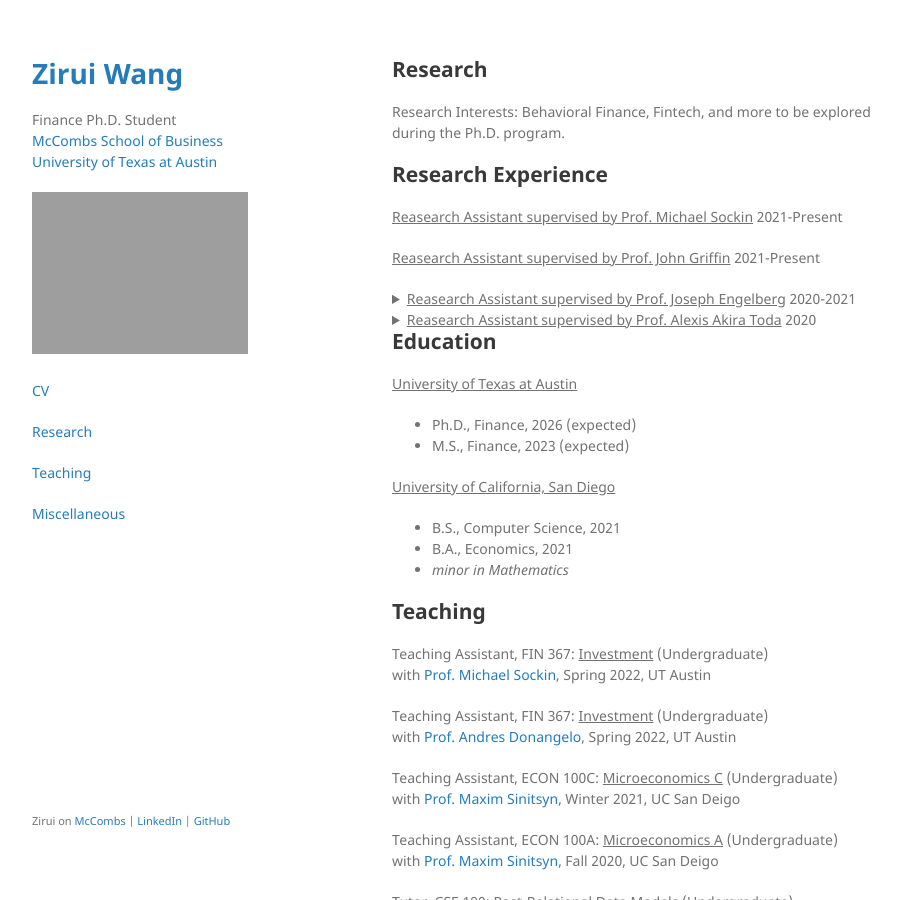
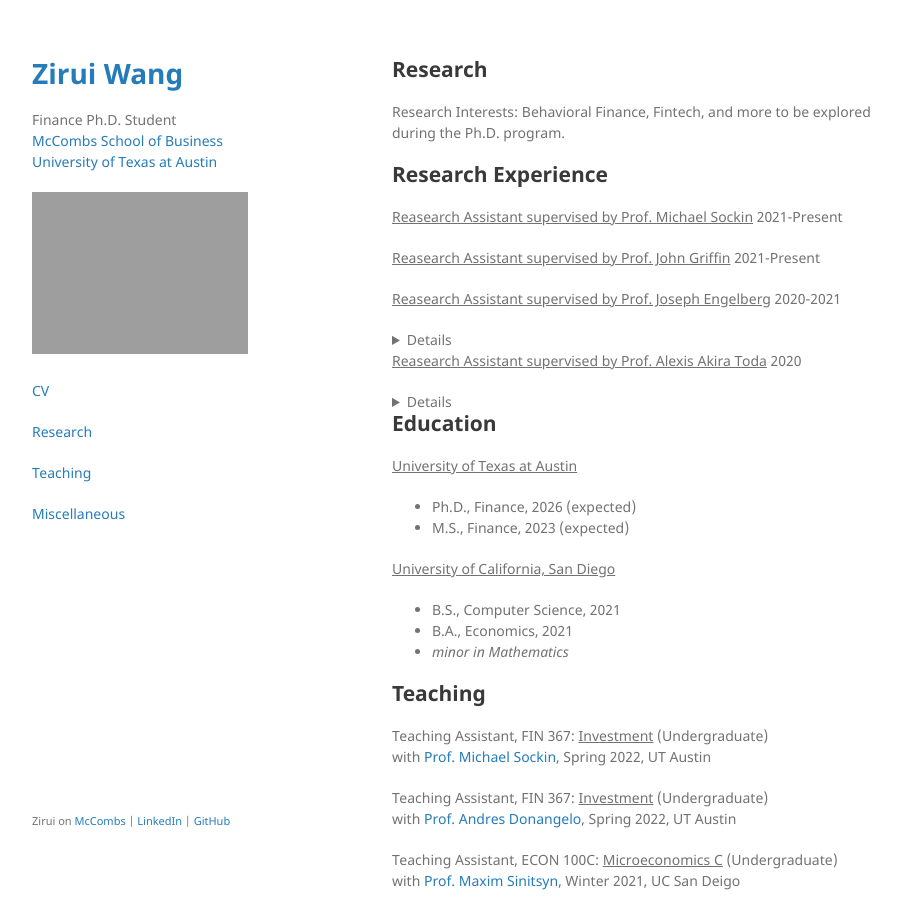
Before and after one commit to HarrisonZiruiWang/HarrisonZiruiWang.github.io, a Jekyll site: the page built from index.md, in a window 1280 px wide and 900 px high. Shown: the whole window, without its empty margins (178-1079 px from the left). Built offline with Jekyll 4.4.1, drawn with Linux system fonts in a browser that asks for light colours; our own code applies the rules of GitHub Pages for plain Markdown files.

Commit message:
Update index.md

```diff
--- a/index.md
+++ b/index.md
@@ -10,17 +10,20 @@
 
   <ins>Reasearch Assistant supervised by Prof. John Griffin</ins> 2021-Present
 
-<details>
-  <summary><ins>Reasearch Assistant supervised by Prof. Joseph Engelberg</ins> 2020-2021 </summary>
-  During my junior and senior years at UCSD, I have been <a href="https://rady.ucsd.edu/faculty/directory/engelberg/pub/portfolios/index.htm" target="_blank">Professor Joseph Engelberg</a>’s Reasearch Assistant for his <a href="https://rady.ucsd.edu/faculty/directory/engelberg/pub/portfolios/PDDE.pdf" target="_blank">_Portfolio-Driven Disposition Effect (PDDE)_ paper</a> which is currently under revision at the _Journal of Finance_. The PDDE is the observation that investors have a strong disposition effect when their portfolio is at a loss and have almost no disposition effect when it is at a gain. To shed light on this effect, I used Node.js and PostgreSQL to develop an <a href="https://gamestocktrading.herokuapp.com/" target="_blank">online experiment</a> that simulates the changes in the net worth of a stock portfolio and enables participants to make trading decisions among four stocks. The experiment has been run on thousands of participants on Amazon Mechanical Turk and <a href="https://stocktradinggame-chinese.herokuapp.com/" target="_blank">a similar platform for Chinese users</a>. (<a href="https://github.com/HarrisonZiruiWang/stocktradinggame" target="_blank">GitHub page</a>)
+  <ins>Reasearch Assistant supervised by Prof. Joseph Engelberg</ins> 2020-2021
 
-  In my senior year, I also helped Prof Engelberg collect data from the Web of Science & Google Scholar for his <a href="https://papers.ssrn.com/sol3/papers.cfm?abstract_id=3565487" target="_blank">_On the Causal Effect of Fame on Citations_ paper</a> which is currently under revision at the _Journal of Financial Economics_. Using dynamic web scraping in Python, I downloaded the data of more than 280,000 papers from 65 journals. I built a dataset which has all details about each paper, including DOI and Google Scholar ID, and a dataset which specifies the cite count for each paper in each year. (<a href="https://drive.google.com/drive/folders/1Osw5JYMwvkv1bYBbtImAW9E6M0ebmUJy?usp=sharing" target="_blank">Data</a>)
-</details>
+  <details>
+    <summary>Details</summary>
+    <p>During my junior and senior years at UCSD, I have been <a href="https://rady.ucsd.edu/faculty/directory/engelberg/pub/portfolios/index.htm" target="_blank">Professor Joseph Engelberg</a>’s Reasearch Assistant for his <a href="https://rady.ucsd.edu/faculty/directory/engelberg/pub/portfolios/PDDE.pdf" target="_blank">_Portfolio-Driven Disposition Effect (PDDE)_ paper</a> which is currently under revision at the _Journal of Finance_. The PDDE is the observation that investors have a strong disposition effect when their portfolio is at a loss and have almost no disposition effect when it is at a gain. To shed light on this effect, I used Node.js and PostgreSQL to develop an <a href="https://gamestocktrading.herokuapp.com/" target="_blank">online experiment</a> that simulates the changes in the net worth of a stock portfolio and enables participants to make trading decisions among four stocks. The experiment has been run on thousands of participants on Amazon Mechanical Turk and <a href="https://stocktradinggame-chinese.herokuapp.com/" target="_blank">a similar platform for Chinese users</a>. (<a href="https://github.com/HarrisonZiruiWang/stocktradinggame" target="_blank">GitHub page</a>)</p>
+    <p>In my senior year, I also helped Prof Engelberg collect data from the Web of Science & Google Scholar for his <a href="https://papers.ssrn.com/sol3/papers.cfm?abstract_id=3565487" target="_blank">_On the Causal Effect of Fame on Citations_ paper</a> which is currently under revision at the _Journal of Financial Economics_. Using dynamic web scraping in Python, I downloaded the data of more than 280,000 papers from 65 journals. I built a dataset which has all details about each paper, including DOI and Google Scholar ID, and a dataset which specifies the cite count for each paper in each year. (<a href="https://drive.google.com/drive/folders/1Osw5JYMwvkv1bYBbtImAW9E6M0ebmUJy?usp=sharing" target="_blank">Data</a>)</p>
+  </details>
 
-<details>
-  <summary><ins>Reasearch Assistant supervised by Prof. Alexis Akira Toda</ins> 2020 </summary>
-  I also worked as <a href="https://sites.google.com/site/aatoda111/home" target="_blank">Professor Alexis Akira Toda</a>'s research assistant between April and August 2020. Each day I run a model that predicted the course of the COVID-19 pandemic via MATLAB code and updated the data visualization on Professor Toda's <a href="https://sites.google.com/site/aatoda111/misc/covid19" target="_blank">research page</a>.
-</details>
+  <ins>Reasearch Assistant supervised by Prof. Alexis Akira Toda</ins> 2020
+
+  <details>
+    <summary>Details</summary>
+    <p>I also worked as <a href="https://sites.google.com/site/aatoda111/home" target="_blank">Professor Alexis Akira Toda</a>'s research assistant between April and August 2020. Each day I run a model that predicted the course of the COVID-19 pandemic via MATLAB code and updated the data visualization on Professor Toda's <a href="https://sites.google.com/site/aatoda111/misc/covid19" target="_blank">research page</a>.</p>
+  </details>
 
 ## Education
 
```
